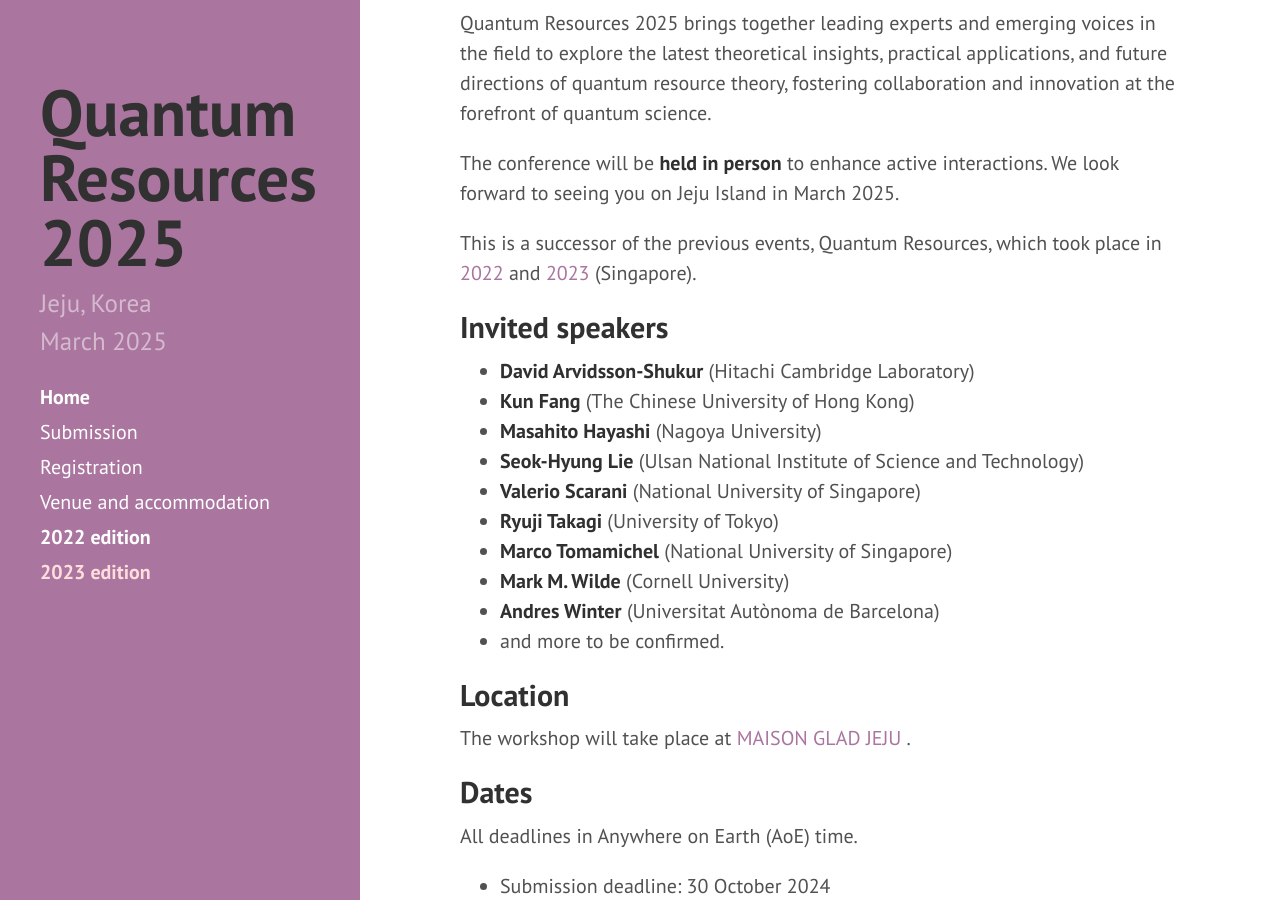
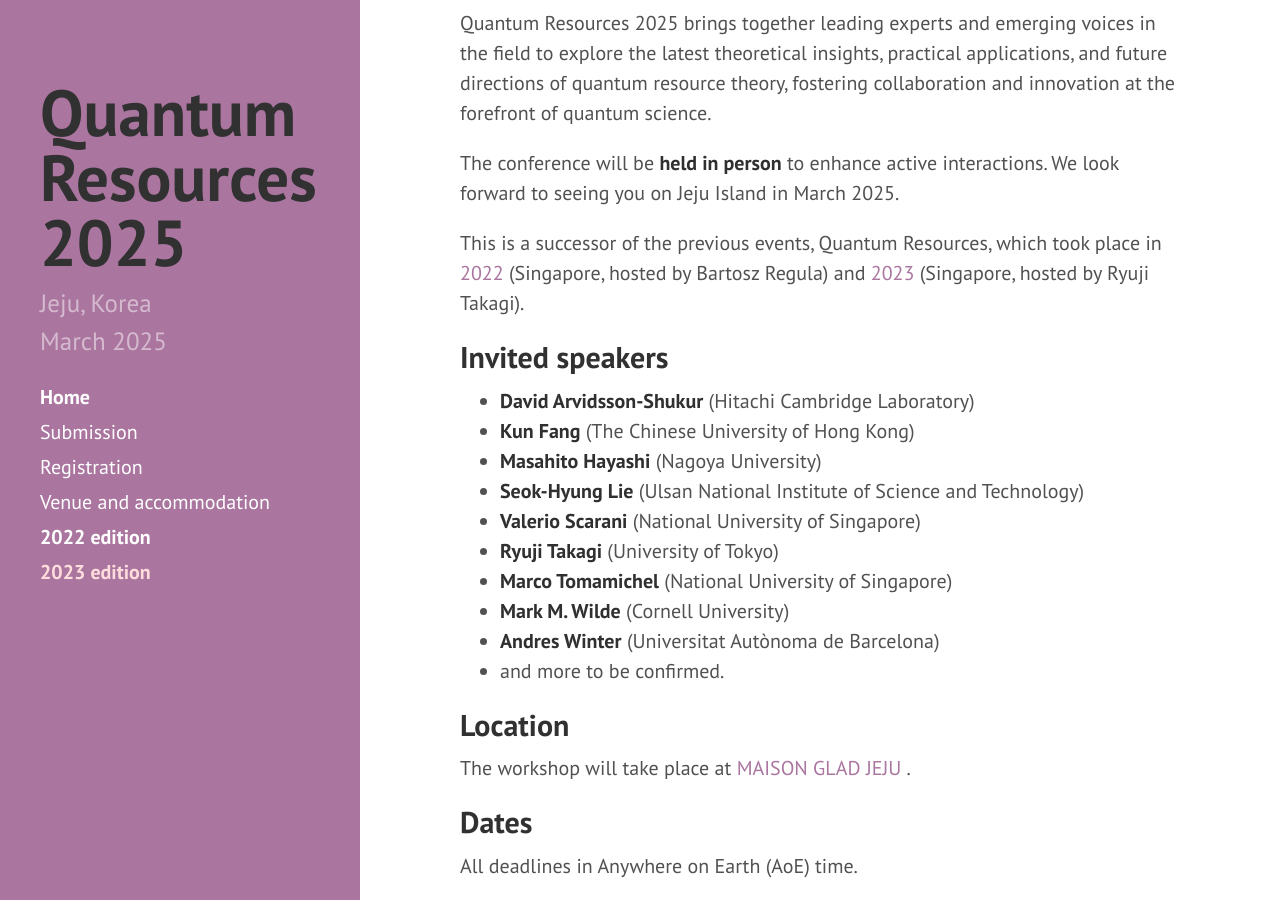
Before and after one commit to yeon-lee/yeon-lee.github.io, a Jekyll site: the page built from index.md, in a window 1280 px wide and 900 px high, scrolled down 775 px. Built offline with Jekyll 4.4.1, drawn with Linux system fonts in a browser that asks for light colours; nearby versions of some CDN libraries.

Commit message:
Update index.md

```diff
--- a/index.md
+++ b/index.md
@@ -14,7 +14,7 @@ Quantum Resources 2025 brings together leading experts and emerging voices in th
 
 The conference will be **held in person** to enhance active interactions. We look forward to seeing you on Jeju Island in March 2025.
 
-This is a successor of the previous events, Quantum Resources, which took place in <a href = "https://2022.quantumresources.science">2022</a> and <a href = "https://2023.quantumresources.science"> 2023 </a> (Singapore).
+This is a successor of the previous events, Quantum Resources, which took place in <a href = "https://2022.quantumresources.science">2022</a> (Singapore, hosted by Bartosz Regula) and <a href = "https://2023.quantumresources.science"> 2023 </a> (Singapore, hosted by Ryuji Takagi).
 
 ## Invited speakers
 * **David Arvidsson-Shukur** (Hitachi Cambridge Laboratory)
```
